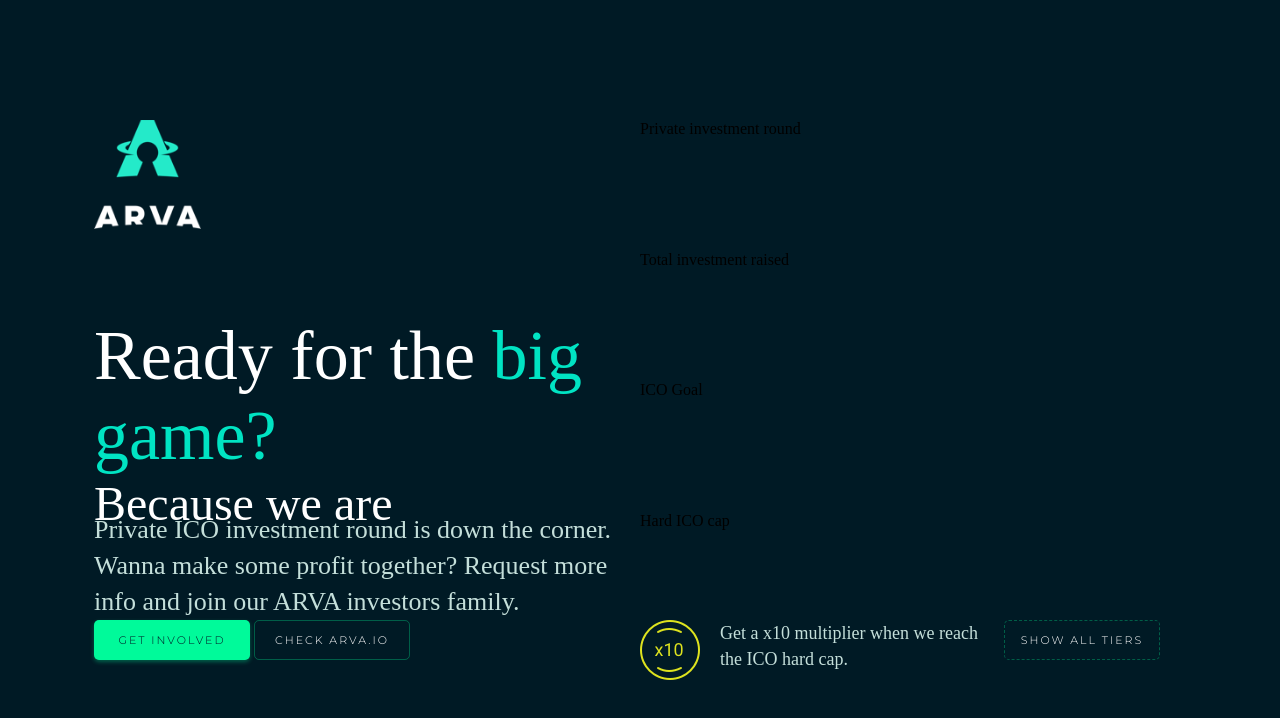
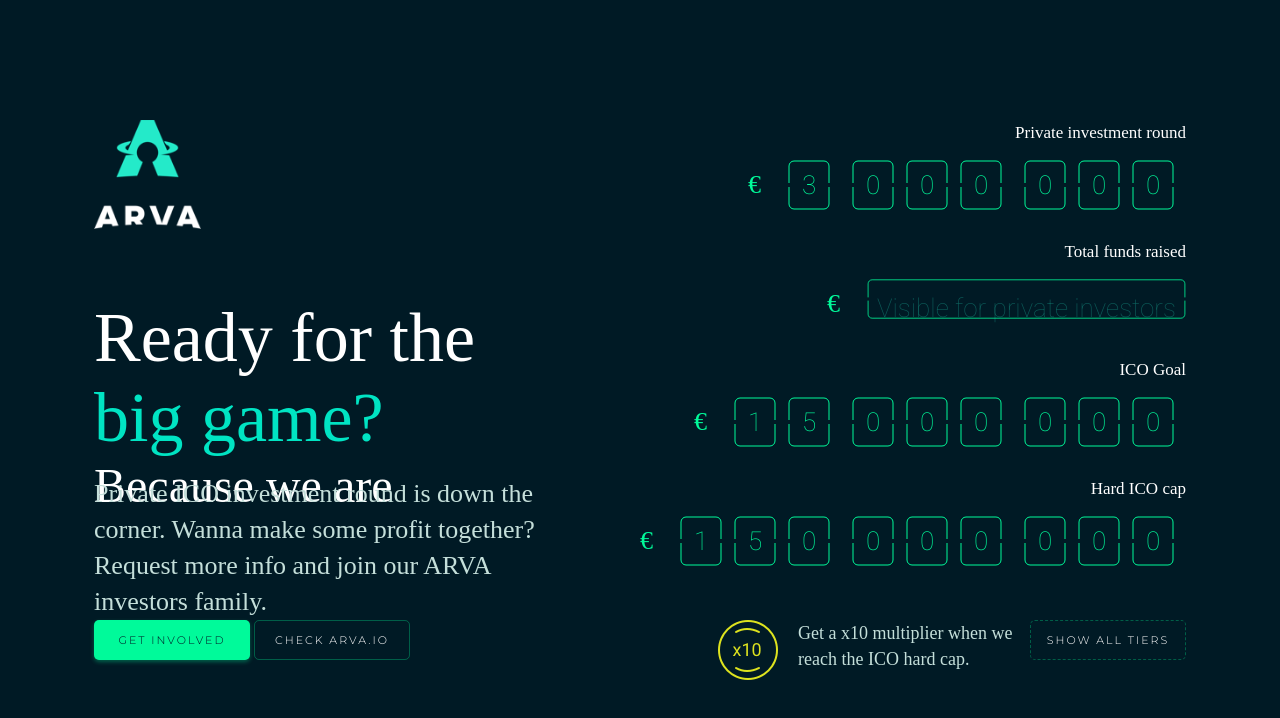
Before and after one commit to Arva/arva.github.io, a plain HTML site: page landing.html in a window 1280 px wide. Drawn offline with nearby package versions, Linux system fonts and the light colour scheme.

Commit message:
WIP on landing page

```diff
--- a/css/landing.css
+++ b/css/landing.css
@@ -31,6 +31,72 @@
     border: none;
 }
 
+.counter-container {
+    display: flex;
+    float: right;
+    flex-direction: row;
+}
+.counter-currency {
+    /* €: */
+    font-family: Roboto-Light;
+    font-size: 26px;
+    color: #00FA9A;
+    letter-spacing: 0;
+    width: 40px;
+    height: 48px;
+    padding-left: 14px;
+    padding-top: 10px;
+}
+.counter-title {
+    /* ICO Goal: */
+    font-family: Roboto-Light;
+    font-size: 17px;
+    margin-bottom: 14px;
+    text-align: right;
+    color: #FFFFFF;
+    letter-spacing: 0;
+    line-height: 26px;
+}
+
+.counter-private {
+    font-family: 'Roboto', sans-serif;
+    font-weight: 200;
+    font-size: 26px;
+    color: rgba(36, 234, 201, 0.3);
+    padding: 14px 10px;
+    background: url("../img/total-funds.svg");
+    background-repeat: no-repeat;
+    background-size: contain;
+}
+
+.number-disabled {
+    font-family: 'Roboto', sans-serif;
+    font-weight: 200;
+    font-size: 26px;
+    color: rgba(36,234,201,0.30);
+    width: 40px;
+    height: 48px;
+    padding-left: 14px;
+    padding-top: 10px;
+    background: url("../img/number-bg-disabled.svg") no-repeat scroll 0 0 transparent;
+}
+.number-seperator {
+    width: 10px;
+    height: 48px;
+    padding-top: 10px;
+}
+.number-enabled {
+    font-family: 'Roboto', sans-serif;
+    font-weight: 200;
+    font-size: 26px;
+    color: #00FA9A;
+    width: 40px;
+    height: 48px;
+    padding-left: 14px;
+    padding-top: 10px;
+    background: url("../img/number-bg-enabled.svg") no-repeat scroll 0 0 transparent;
+}
+
 .transparent-btn {
     background-color: transparent;
     border: 1px rgba(0, 250, 154, 0.3) solid;
@@ -58,19 +124,19 @@
 #landing-grid {
     height: 100%;
     display: grid;
-    grid-template-columns: 1fr 1fr 1fr 1fr 1fr 1fr;
+    grid-template-columns: 1fr 1fr 1fr 1fr 1fr 1fr 1fr;
     grid-template-rows: 1fr 1fr 1fr 1fr 1fr 1fr;
     grid-template-areas:
-        'rocket rocket rocket private private private'
-        'rocket rocket rocket private private private'
-        'rocket rocket rocket total total total'
-        'ready ready ready total total total'
-        'ready ready ready goal goal goal'
-        'ready ready ready goal goal goal'
-        'subtitle subtitle subtitle cap cap cap'
-        'subtitle subtitle subtitle cap cap cap'
-        'buttons buttons buttons x10 x10 showAll'
-        'buttons buttons buttons x10 x10 showAll';
+        'rocket rocket rocket . private private private'
+        'rocket rocket rocket . private private private'
+        'rocket rocket rocket . total total total'
+        'ready ready ready . total total total'
+        'ready ready ready . goal goal goal'
+        'ready ready ready . goal goal goal'
+        'subtitle subtitle subtitle . cap cap cap'
+        'subtitle subtitle subtitle . cap cap cap'
+        'buttons buttons buttons . x10 x10 showAll'
+        'buttons buttons buttons . x10 x10 showAll';
 }
 
 #rocket {
--- a/landing.html
+++ b/landing.html
@@ -30,9 +30,27 @@
             </div>
             <div id="private">
                 <div class="counter-title">Private investment round</div>
+                <div class="counter-container">
+                    <div class="counter-currency">&euro;</div>
+                    <div class="number-enabled">3</div>
+                    <div class="number-seperator"></div>
+                    <div class="number-enabled">0</div>
+                    <div class="number-enabled">0</div>
+                    <div class="number-enabled">0</div>
+                    <div class="number-seperator"></div>
+                    <div class="number-enabled">0</div>
+                    <div class="number-enabled">0</div>
+                    <div class="number-enabled">0</div>
+                </div>
             </div>
             <div id="total">
-                <div class="counter-title">Total investment raised</div>
+                <div class="counter-title">Total funds raised</div>
+                <div class="counter-container">
+                    <div class="counter-currency">&euro;</div>
+                    <div class="counter-private">
+                        Visible for private investors
+                    </div>
+                </div>
             </div>
             <div id="ready">
                 <div id="ready-title">
@@ -44,6 +62,19 @@
             </div>
             <div id="goal">
                 <div class="counter-title">ICO Goal</div>
+                <div class="counter-container">
+                    <div class="counter-currency">&euro;</div>
+                    <div class="number-enabled">1</div>
+                    <div class="number-enabled">5</div>
+                    <div class="number-seperator"></div>
+                    <div class="number-enabled">0</div>
+                    <div class="number-enabled">0</div>
+                    <div class="number-enabled">0</div>
+                    <div class="number-seperator"></div>
+                    <div class="number-enabled">0</div>
+                    <div class="number-enabled">0</div>
+                    <div class="number-enabled">0</div>
+                </div>
             </div>
             <div id="subtitle">
                 <div id="subtitle-text">
@@ -52,6 +83,20 @@
             </div>
             <div id="cap">
                 <div class="counter-title">Hard ICO cap</div>
+                <div class="counter-container">
+                    <div class="counter-currency">&euro;</div>
+                    <div class="number-enabled">1</div>
+                    <div class="number-enabled">5</div>
+                    <div class="number-enabled">0</div>
+                    <div class="number-seperator"></div>
+                    <div class="number-enabled">0</div>
+                    <div class="number-enabled">0</div>
+                    <div class="number-enabled">0</div>
+                    <div class="number-seperator"></div>
+                    <div class="number-enabled">0</div>
+                    <div class="number-enabled">0</div>
+                    <div class="number-enabled">0</div>
+                </div>
             </div>
             <div id="buttons">
                 <div id="button-container">
```
Also changed, not shown: img/total-funds.png (added), img/total-funds.svg (added).
